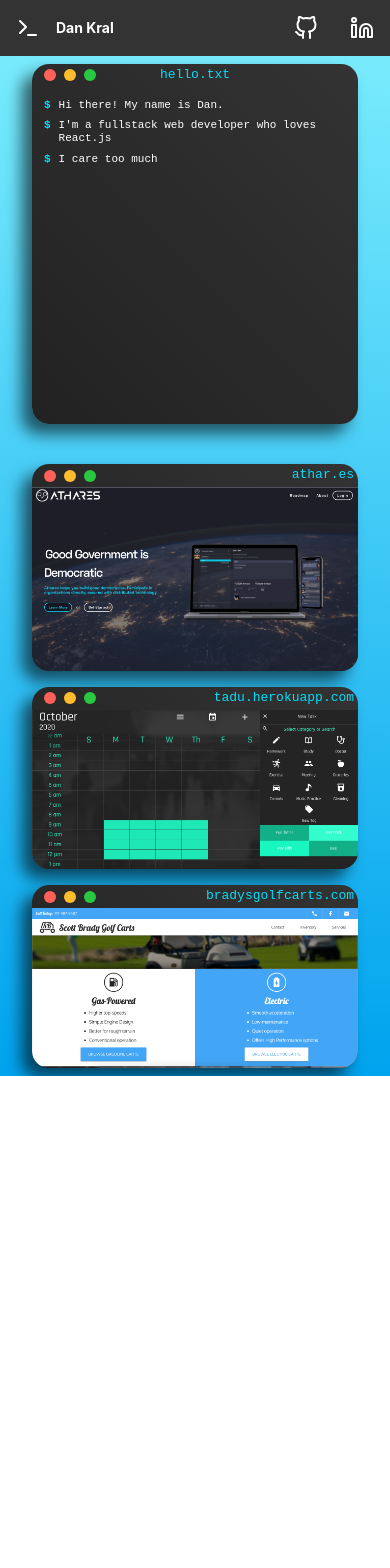
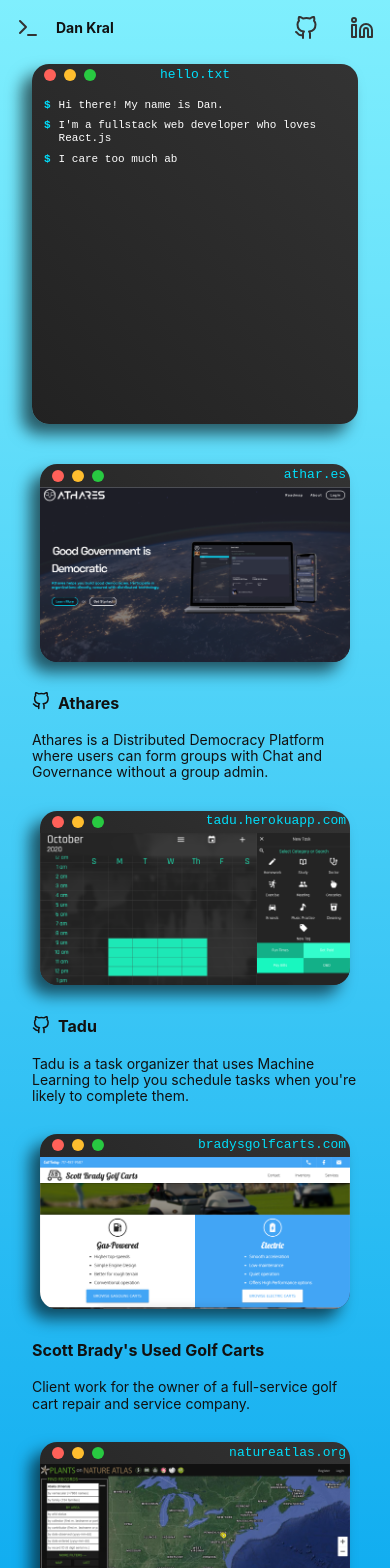
Before and after one commit to ETS-ReactNative2/actuallydan.github.io, a React (Create React App) app: page / in a window 390 px wide. Shown: the top 1568 px of the page. Before the commit the page ends 1076 px from the top, so only its background shows below. Built offline with nearby package versions, Linux system fonts and the light colour scheme.

Commit message:
tweaks to nav bar and cards

```diff
--- a/src/App.js
+++ b/src/App.js
@@ -2,6 +2,7 @@
 import Window from "./components/Window";
 import Terminal from "./components/Terminal";
 import Nav from "./components/Nav";
+import { GitHub } from "react-feather";
 
 function App() {
   const welcomeMessages = [
@@ -32,16 +33,35 @@
       name: "athar.es",
       href: "https://athar.es",
       img: "./images/athares-1.png",
+      repo: "https://github.com/atharesinc/athares",
+      fullName: "Athares",
+      description:
+        "Athares is a Distributed Democracy Platform where users can form groups with Chat and Governance without a group admin.",
     },
     {
       name: "tadu.herokuapp.com",
       href: "https://tadu.herokuapp.com",
       img: "./images/tadu-2.png",
+      fullName: "Tadu",
+      repo: "https://github.com/actuallydan/tadu",
+      description:
+        "Tadu is a task organizer that uses Machine Learning to help you schedule tasks when you're likely to complete them.",
     },
     {
       name: "bradysgolfcarts.com",
       href: "https://bradysgolfcarts.com",
       img: "./images/brady-carts.png",
+      fullName: "Scott Brady's Used Golf Carts",
+      description:
+        "Client work for the owner of a full-service golf cart repair and service company.",
+    },
+    {
+      name: "natureatlas.org",
+      href: "https://natureatlas.org/plants/earth/",
+      img: "./images/nature-atlas-2.png",
+      fullName: "Nature Atlas",
+      description:
+        "Led by Millersville University's Dr. Chris Hardy, I helped migrate Nature Atlas to AWS and integrate image upload to their bio-statistic research app, as well as integrate a live-poll tracker for observations made in the field.",
     },
   ];
 
@@ -49,30 +69,40 @@
     <>
       <Nav />
       <div className="App">
-        <Window title={"hello.txt"} center>
+        <Window title={"hello.txt"} center noHover>
           <Terminal messages={welcomeMessages} />
         </Window>
 
-        {/* <div className="w-100 mt4 flex items-center justify-center">
-        {projects.map((p) => (
-          <Window key={p.name} title={p.name}>
-            <img src={p.img} />
-          </Window>
-        ))}
-      </div> */}
-
         <div className="w-100 center mt4">
-          <div className="cf ph2-ns">
+          <section className="flex flex-wrap">
             {projects.map((p) => (
-              <div key={p.name} className="fl w-100 w-50-m w-third-l pa2-ns">
-                <div className="pv2 pv4-ns">
-                  <Window key={p.name} title={p.name}>
-                    <img src={p.img} alt={"screenshot of " + p.name} />
-                  </Window>
+              <div key={p.name} className=" w-100 w-50-ns pa2-ns">
+                <div className="pv2">
+                  <a href={p.href} className="ph2 ph0-ns pb3 link db">
+                    <Window key={p.name} title={p.name}>
+                      <img src={p.img} alt={"screenshot of " + p.name} />
+                    </Window>
+                  </a>
+                  <div className="flex items-center">
+                    {p.repo && (
+                      <a
+                        className="link hover-white no-underline mr2"
+                        href={p.repo}
+                        title={p.repo}
+                      >
+                        <GitHub
+                          className={"link near-black hover-white"}
+                          size={18}
+                        />
+                      </a>
+                    )}
+                    <h3 className="f5 f4-ns near-black">{p.fullName}</h3>
+                  </div>
+                  <h3 className="f6 f5 fw4 mt1 near-black">{p.description}</h3>
                 </div>
               </div>
             ))}
-          </div>
+          </section>
         </div>
       </div>
     </>
--- a/src/components/Nav.js
+++ b/src/components/Nav.js
@@ -1,18 +1,18 @@
-import React, { useEffect, useState } from "react";
+import React, { useEffect, useState, useCallback } from "react";
 import { GitHub, Linkedin, Terminal } from "react-feather";
 
 export default function Nav() {
   const [scrolled, setScrolled] = useState(false);
   const [top, setTop] = useState(0);
 
-  const handleUpdate = () => {
+  const handleUpdate = useCallback(() => {
     // console.log({ e, top });
     const { scrollY } = window;
     if (top !== scrollY) {
       setScrolled(scrollY > 30);
       setTop(scrollY);
     }
-  };
+  }, [top]);
 
   useEffect(() => {
     window.addEventListener("scroll", handleUpdate);
@@ -20,7 +20,7 @@
     return () => {
       window.removeEventListener("scroll", handleUpdate);
     };
-  }, []);
+  }, [handleUpdate]);
 
   const textColorClass = scrolled ? "white" : "dark-gray";
 
--- a/src/components/Window.js
+++ b/src/components/Window.js
@@ -1,18 +1,51 @@
-import React from "react";
+import React, { useState } from "react";
+import { Maximize2, X, Minus } from "react-feather";
 
 export default function Terminal({
   children,
   style = {},
   title = "",
   center = false,
+  noHover = false,
 }) {
+  // const [isFullscreen, setIsFullscreen] = useState(false);
+  const [isVisible, setIsVisible] = useState(false);
+
+  // function makeFullscreen() {
+  //   setIsFullscreen(!isFullscreen);
+  // }
+
+  // function hideFullScreen() {
+  //   setIsFullscreen(false);
+  // }
+  // const fs = isFullscreen ? "fullscreen" : "";
+
+  function showIcon() {
+    setIsVisible(true);
+  }
+
+  function hideIcon() {
+    setIsVisible(false);
+  }
   return (
-    <div className="app-chrome" style={style}>
+    <div className={`app-chrome ${noHover ? "no-hover" : ""}`} style={style}>
       <div className={`flex flex-row items-center justify-between app-bar pa2`}>
-        <div className={`flex flex-row items-center`}>
-          <div className="traffic-light red" />
-          <div className="traffic-light yellow" />
-          <div className="traffic-light green" />
+        <div
+          className={`flex flex-row items-center`}
+          onMouseEnter={showIcon}
+          onMouseMove={showIcon}
+          onMouseLeave={hideIcon}
+          onMouseOut={hideIcon}
+        >
+          <div className="traffic-light red flex justify-center items-center">
+            <X color={isVisible ? "#222" : "#00000000"} size={10} />
+          </div>
+          <div className="traffic-light yellow flex justify-center items-center">
+            <Minus color={isVisible ? "#222" : "#00000000"} size={10} />
+          </div>
+          <div className="traffic-light green flex justify-center items-center">
+            <Maximize2 color={isVisible ? "#222" : "#00000000"} size={10} />
+          </div>
         </div>
         <div className="theme-blue window-title">{title}</div>
         {center && (
--- a/src/index.css
+++ b/src/index.css
@@ -17,7 +17,7 @@
 .App {
   padding: 2em;
   padding-top: 4rem;
-  height: 100vh;
+  /* height: 100vh; */
 }
 .app-chrome {
   border-radius: 17px;
@@ -27,6 +27,29 @@
   align-items: stretch;
   box-shadow: -10px 10px 1em #00000099;
   overflow: hidden;
+  transition: all 0.25s ease-in-out;
+  top: 0;
+  left: 0;
+}
+
+.fullscreen {
+  position: fixed;
+  z-index: 2;
+  top: 4em;
+  width: clamp(320px, 80%, 1920);
+  margin: auto;
+  left: 2em;
+  right: 2em;
+}
+.fullscreen::before {
+  content: " ";
+  background-color: #000a;
+  height: 100vh;
+  width: 100vw;
+  position: fixed;
+  z-index: -1;
+  top: 0;
+  left: 0;
 }
 
 .app-bar {
@@ -53,6 +76,7 @@
 
 .traffic-light.green {
   background-color: #28c941;
+  cursor: pointer;
 }
 
 .app-body {
@@ -108,3 +132,15 @@
   font-size: clamp(13px, 2vw, 15px);
   font-family: monospace;
 }
+
+.link-wrap {
+  cursor: pointer;
+}
+
+.app-chrome:hover {
+  transform: scale(1.05);
+}
+
+.app-chrome.no-hover:hover {
+  transform: none;
+}
```
